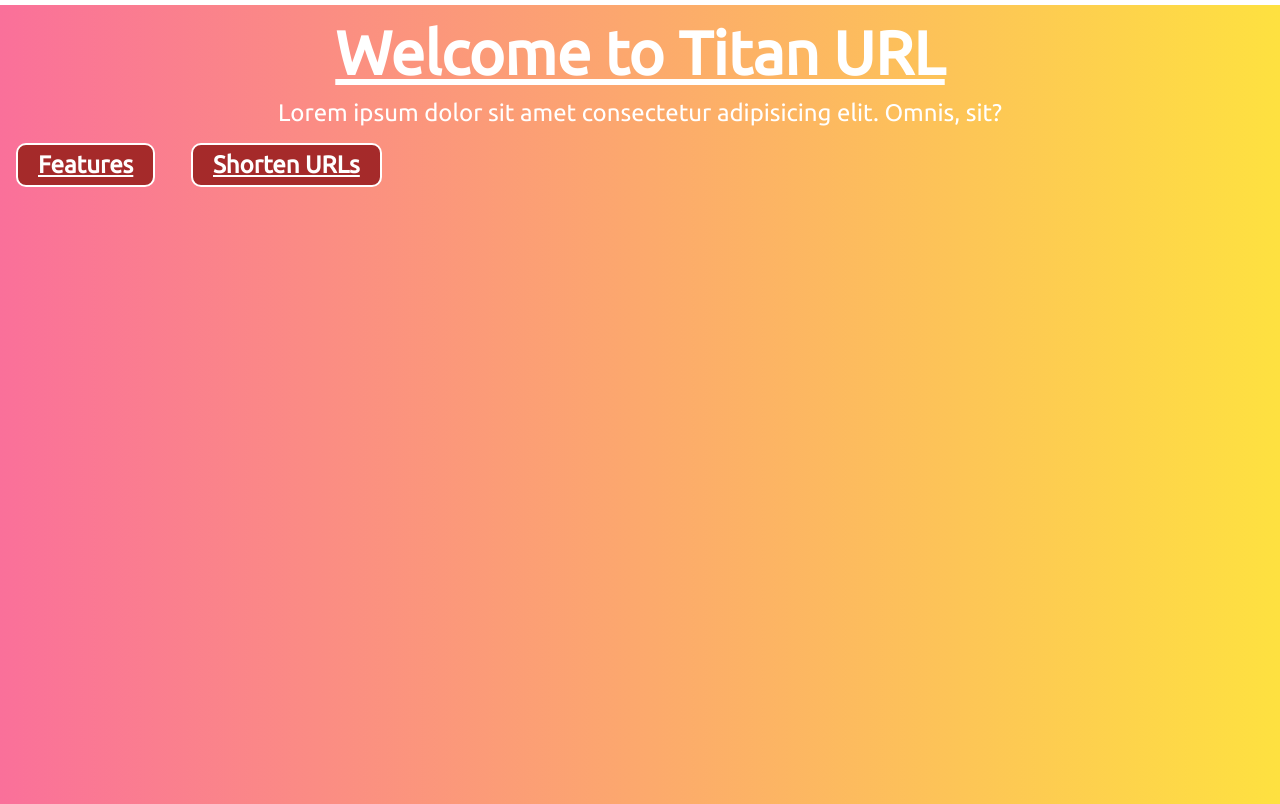
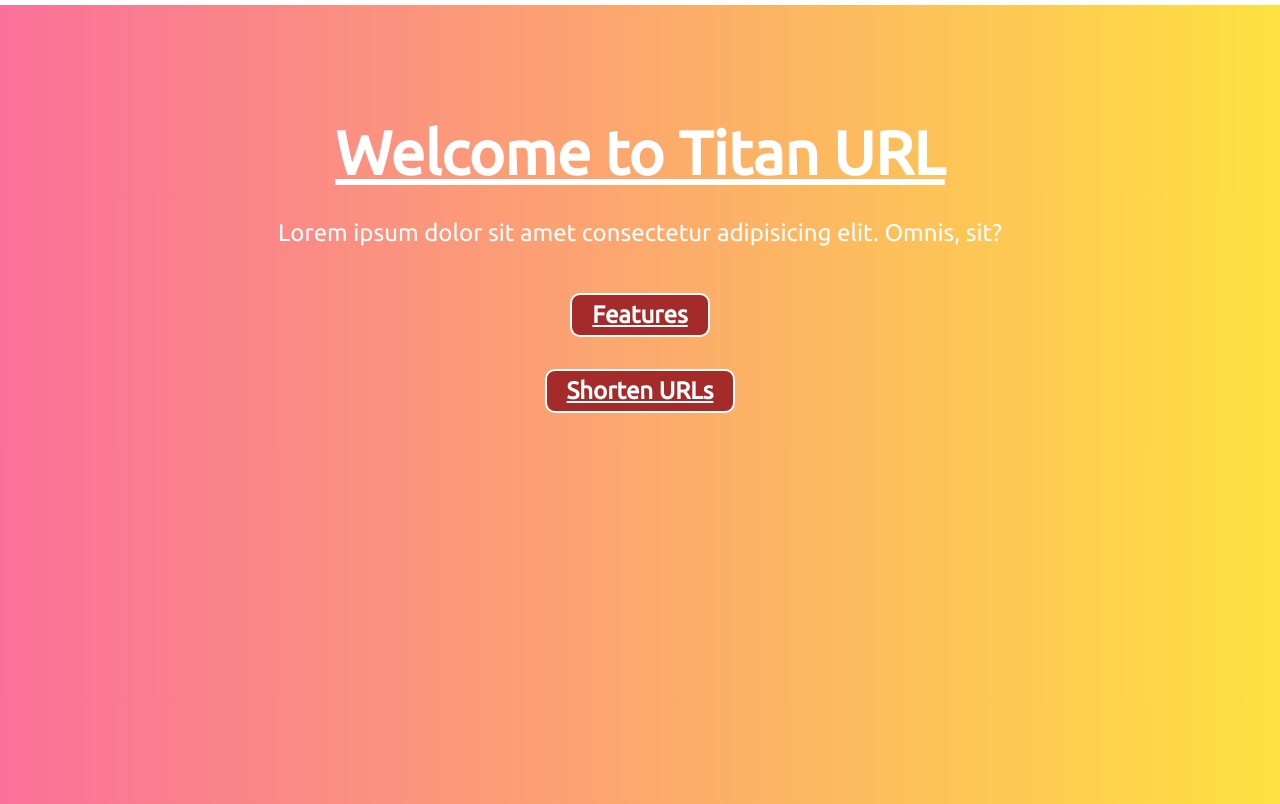
Before and after one commit to shravanasati/titan-url, a Flask app: page / in a window 1280 px wide. Shown: the part 61-865 px from the top of the page. Run offline with Flask 2, Linux system fonts and the light colour scheme.

Commit message:
💥 completed home page

```diff
--- a/static/styles/style.css
+++ b/static/styles/style.css
@@ -66,10 +66,37 @@
 /* HOME PAGE */
 /*  */
 
+.head-container{
+	display: flex;
+	justify-content: center;
+	align-items: center;
+	flex-flow: column wrap;
+}
+
 #home{
 	width: 100vw;
 	height: 100vh;
 	background-image: linear-gradient(to right, #fa709a 0%, #fee140 100%);
+}
+
+#title{
+	position: relative;
+	top: 100px;
+}
+
+#title-text{
+	position: relative;
+	top: 120px;
+}
+
+#homebtn-1{
+	position: relative;
+	top: 150px;
+}
+
+#homebtn-2{
+	position: relative;
+	top: 150px;
 }
 
 
--- a/templates/index.html
+++ b/templates/index.html
@@ -31,17 +31,20 @@
 
     <main>
         <section id="home">
-            <h1 class="h-primary underline center">Welcome to Titan URL </h1>
+            <div class="head-container">
 
-            <p class="p-primary center">Lorem ipsum dolor sit amet consectetur adipisicing elit. Omnis, sit?</p>
+                <h1 class="h-primary underline center" id="title">Welcome to Titan URL </h1>
 
-            <button class="home-button btn center transition">
-                <h1 class="p-primary underline center">Features</h1>
-            </button>
+                <p class="p-primary center" id="title-text">Lorem ipsum dolor sit amet consectetur adipisicing elit. Omnis, sit?</p>
 
-            <button class="home-button btn center transition">
-                <h1 class="p-primary underline center">Shorten URLs</h1>
-            </button>
+                <button class="home-button btn center transition" id="homebtn-1">
+                    <h1 class="p-primary underline center">Features</h1>
+                </button>
+
+                <button class="home-button btn center transition" id="homebtn-2">
+                    <h1 class="p-primary underline center">Shorten URLs</h1>
+                </button>
+            </div>
         </section>
 
         <section id="features">
```
